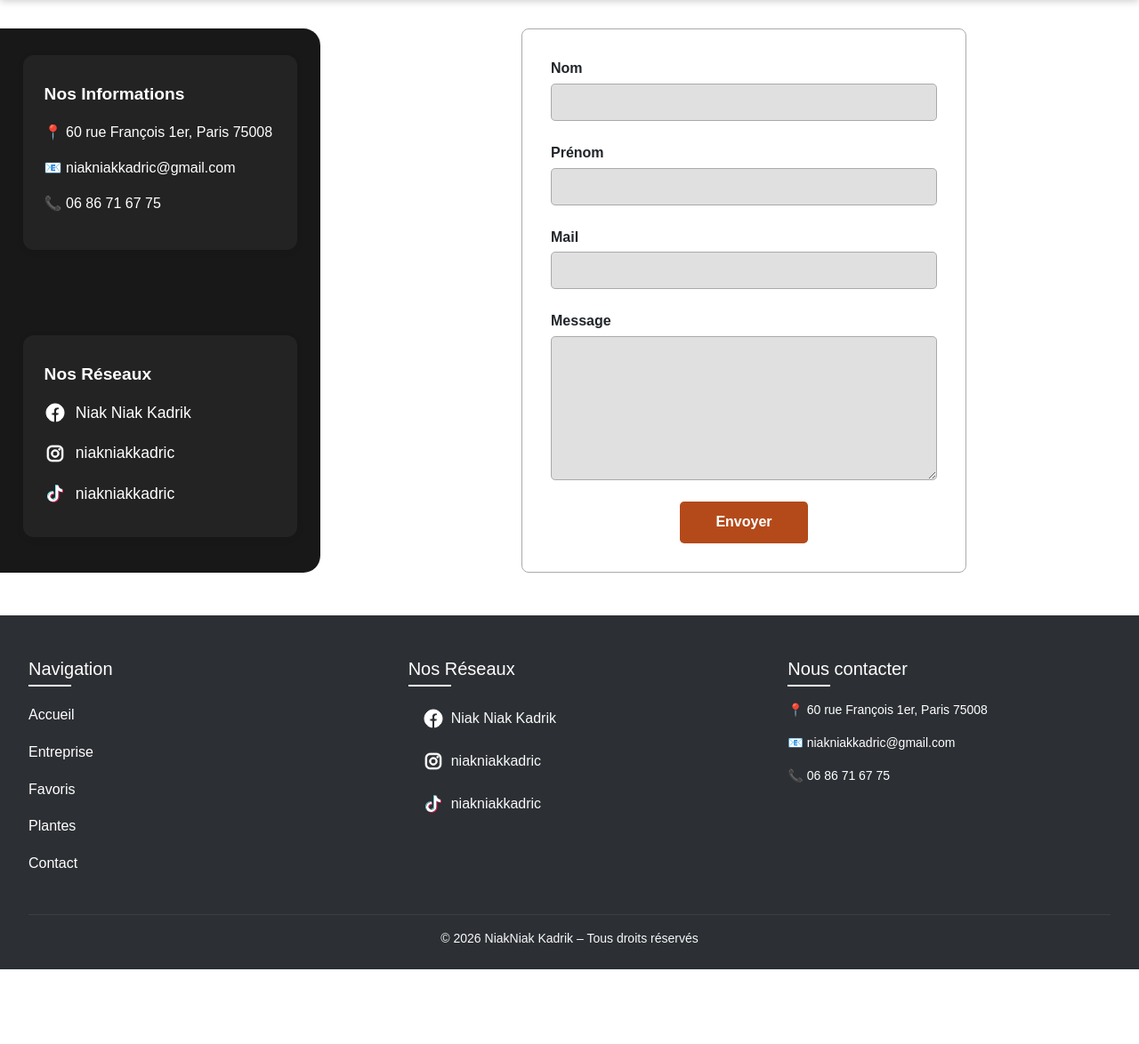
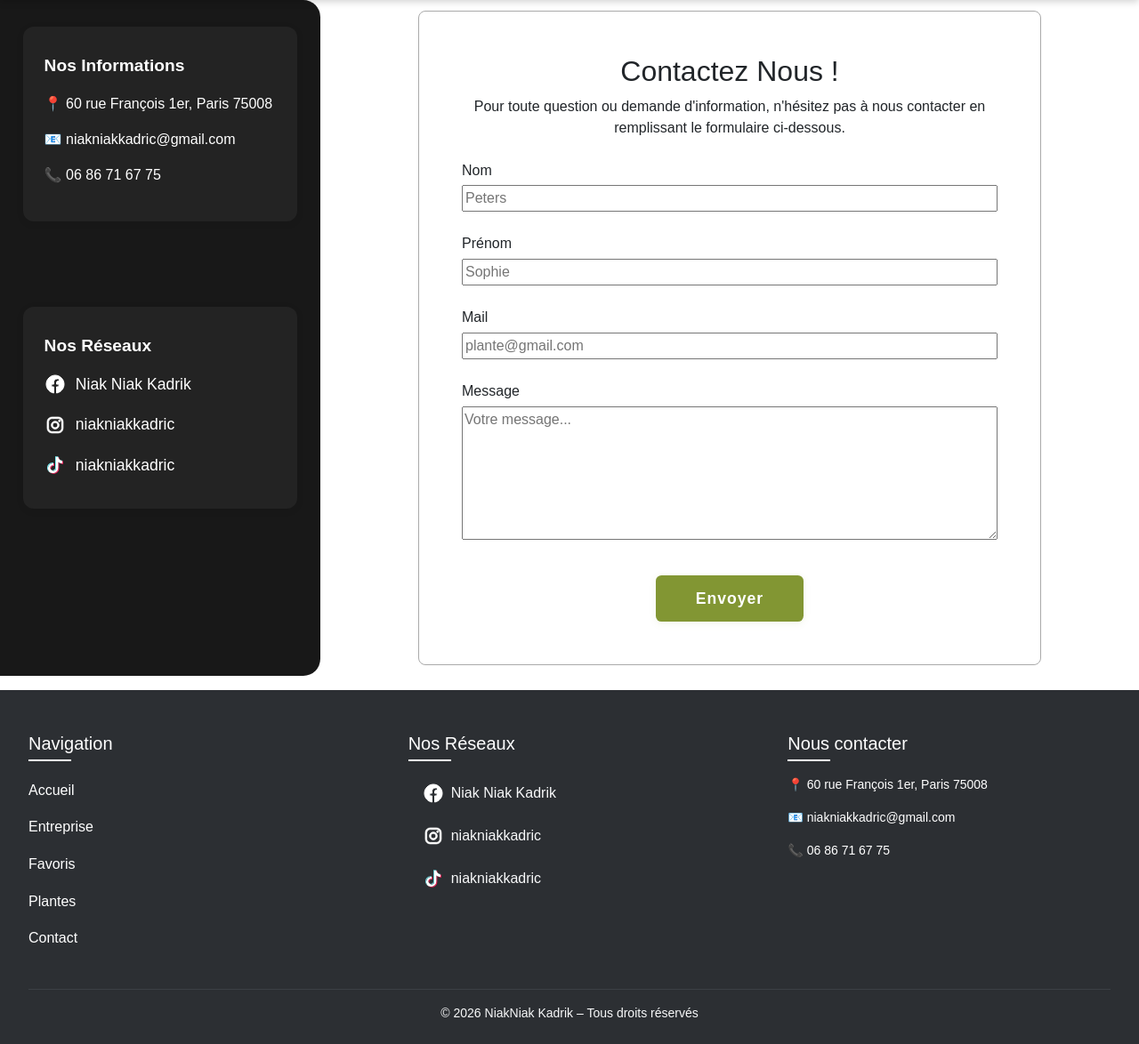
Before and after one commit to GhoX-Xelos/stage, a PHP site: page /views/contact/contact.php in a window 1280 px wide. Shown: the part 64-1238 px from the top of the page at 89% size. Before the commit the page ends 1154 px from the top, so only its background shows below. Run offline with PHP 8.4, Linux system fonts and the light colour scheme; data comes from the database, SQL or seed files in the repository.

Commit message:
contact modified

```diff
--- a/public/css/auth.css
+++ b/public/css/auth.css
@@ -1,10 +1,13 @@
 /* Styles pour les pages de connexion et d'inscription */
+body {
+    height: 12vh;
+}
 
 /* Styles pour la page d'INSCRIPTION (sign in) */
 .register-container {
     max-width: 650px;
     width: 90%;
-    margin: 3rem auto 3rem auto;
+    margin: 3rem auto 8rem auto;
     padding: 2.5rem;
     background: #ffffff;
     border-radius: 1rem;
--- a/public/css/contact.css
+++ b/public/css/contact.css
@@ -1,3 +1,85 @@
+.form-btn-row {
+    display: flex;
+    justify-content: center;
+    width: 100%;
+    margin-top: 1rem;
+}
+#contact-btn {
+    background: #829633;
+    color: #fff;
+    border: none;
+    border-radius: 0.4rem;
+    padding: 0.8rem 2.8rem;
+    font-weight: bold;
+    font-size: 1.1rem;
+    cursor: pointer;
+    box-shadow: 0 2px 8px rgba(130,150,51,0.10);
+    letter-spacing: 1px;
+    transition: background 0.2s, transform 0.15s;
+    outline: none;
+}
+#contact-btn:hover {
+    background: #6d7d29;
+    transform: translateY(-2px) scale(1.04);
+    box-shadow: 0 4px 16px rgba(130,150,51,0.16);
+}
+.contact-droite #contact-form {
+    width: 100%;
+    max-width: 700px;
+}
+.contact-droite {
+    margin-left: 3rem;
+    transition: margin 0.2s;
+}
+
+@media (max-width: 900px) {
+    .contact-conteneur {
+        flex-direction: column;
+    }
+    .contact-droite {
+        margin-left: 0;
+        margin-top: 1.5rem;
+    }
+}
+/* Structure responsive pour la page contact */
+.contact-conteneur {
+    display: flex;
+    width: 100%;
+    flex-wrap: wrap;
+    min-height: 95vh;
+}
+.contact-gauche {
+    width: 320px;
+    max-width: 95vw;
+    flex-shrink: 0;
+    display: flex;
+    flex-direction: column;
+}
+.contact-droite {
+    flex: 1;
+    margin-left: 0rem;
+    display: flex;
+    align-items: center;
+    justify-content: center;
+}
+
+@media (max-width: 900px) {
+    .contact-conteneur {
+        flex-direction: column;
+        min-height: unset;
+    }
+    .contact-gauche {
+        width: 100%;
+        margin-bottom: 1.5rem;
+    }
+    .contact-droite {
+        margin-left: 0;
+    }
+}
+#contact-simplified {
+    /* ...existing code... */
+}
+
 .contact-reseaux, .contact-reseaux * {
     color: #fff !important;
 }
@@ -41,14 +123,15 @@
     justify-content: flex-start;
     gap: 2rem;
     padding: 1.3rem 1.6rem;
-    margin-top: 2rem;
-    margin-bottom: 2rem;
     align-self: stretch;
     box-sizing: border-box;
     border-top-right-radius: 1.2rem;
     border-bottom-right-radius: 1.2rem;
     border-top-left-radius: 0;
     border-bottom-left-radius: 0;
+    margin-left: 0 !important;
+    position: relative;
+    left: 0;
 }
 
 .contact-reseaux {
@@ -85,25 +168,38 @@
     filter: brightness(1.2);
 }
 
+#contact-form p {
+    margin:0;
+}
 
 #contact-form-row {
     flex: 2;
     display: flex;
     justify-content: center;
+    align-items: center;
+    height: 100%;
 }
 /* Nouvelle structure page contact */
 #contact-layout {
     width: 100%;
-    min-height: 70vh;
-    display: block;
+    min-height: 100vh;
+    height: 100vh;
+    display: flex;
+    flex-direction: column;
+    justify-content: center;
 }
 
+/* Centrage et responsivité du formulaire */
 #contact-row {
     display: flex;
     flex-direction: row;
     gap: 2rem;
-    align-items: flex-start;
+    align-items: center;
+    justify-content: center;
     width: 100%;
+    min-height: 80vh;
+    height: auto;
+    box-sizing: border-box;
 }
 
 
@@ -149,23 +245,23 @@
 #contact-form-row {
     flex: 1;
     display: flex;
-    align-items: flex-start;
+    align-items: center;
     justify-content: center;
+    width: 100%;
 }
 
 /* Ajout d'un espace au-dessus du formulaire */
 #contact-form {
-    margin-top: 2rem;
-    margin-bottom: 2rem;
     background: #fff;
     border: 1px solid #aaa;
     border-radius: 0.5rem;
-    padding: 2rem;
+    padding: 3rem;
     width: 100%;
-    max-width: 500px;
+    max-width: 50%;
     display: flex;
     flex-direction: column;
     gap: 1.5rem;
+    justify-content: center;
 }
 
 .form-group {
@@ -174,64 +270,46 @@
     gap: 0.3rem;
 }
 
-#contact-form label {
-    font-weight: 600;
-    font-size: 1rem;
-}
-
-#contact-form input,
-#contact-form textarea {
-    width: 100%;
-    background: #e0e0e0;
-    border: 1px solid #aaa;
-    border-radius: 0.3rem;
-    padding: 0.5rem;
-    font-size: 1rem;
-}
-
-#contact-form textarea {
-    resize: vertical;
-}
-
-.form-btn-row {
-    display: flex;
-    justify-content: center;
-}
-
-#contact-btn {
-    background: #b44a1a;
-    color: #fff;
-    border: none;
-    border-radius: 0.3rem;
-    padding: 0.7rem 2.5rem;
-    font-weight: bold;
-    font-size: 1rem;
-    cursor: pointer;
-    transition: background 0.2s;
-}
 
 #contact-btn:hover {
     background: #a03d13;
 }
 
 @media (max-width: 900px) {
+    #contact-simplified {
+        display: flex;
+        flex-wrap: wrap;
+        gap: 2rem;
+        justify-content: center;
+        align-items: center;
+        min-height: 100vh;
+        width: 100vw;
+        /* padding supprimé */
+    }
     #contact-bande {
-        flex-direction: column;
-        gap: 1.5rem;
+        max-width: 95vw;
+        width: 100%;
+        margin-bottom: 0.5rem;
+        border-radius: 1.2rem 1.2rem 0 0;
         padding: 1rem 0.5rem;
-    }
-    .contact-infos, .contact-reseaux {
-        min-width: 0;
     }
 }
 
 @media (max-width: 600px) {
+    #contact-simplified {
+        flex-direction: column;
+        gap: 1rem;
+        min-height: unset;
+        height: auto;
+    }
     #contact-form {
         padding: 1rem;
         max-width: 98vw;
     }
     #contact-bande {
         padding: 0.5rem 0.2rem;
+        max-width: 98vw;
+        border-radius: 1.2rem 1.2rem 0 0;
     }
 }
 .grid6 {
--- a/views/contact/contact.php
+++ b/views/contact/contact.php
@@ -32,9 +32,8 @@ $stmtReseaux = $pdo->query("SELECT * FROM reseaux ORDER BY id");
 $reseaux = $stmtReseaux ? $stmtReseaux->fetchAll() : [];
 ?>
 
-    <section id="contact-layout">
-        <div id="contact-row">
-            <div id="contact-bande">
+    <section class="contact-conteneur">
+        <div class="contact-gauche" id="contact-bande">
             <div class="contact-infos">
                 <h3>Nos Informations</h3>
                 <div>
@@ -68,29 +67,32 @@ $reseaux = $stmtReseaux ? $stmtReseaux->fetchAll() : [];
                 </div>
             </div>
         </div>
-            <div id="contact-form-row">
+        <div class="contact-droite">
             <form method="POST" action="https://formspree.io/f/mqebyawo" id="contact-form">
+                <div class="contact-titre" style="text-align:center; margin-bottom:0rem;">
+                    <h2>Contactez Nous !</h2>
+                    <p>Pour toute question ou demande d'information, n'hésitez pas à nous contacter en remplissant le formulaire ci-dessous.</p>
+                </div>
             <div class="form-group">
                 <label for="nom">Nom</label>
-                        <input type="text" id="nom" name="nom" required>
+                <input type="text" id="nom" name="nom" placeholder="Peters" required>
             </div>
             <div class="form-group">
                 <label for="prenom">Prénom</label>
-                        <input type="text" id="prenom" name="prenom" required>
+                <input type="text" id="prenom" name="prenom" placeholder="Sophie" required>
             </div>
             <div class="form-group">
                 <label for="email">Mail</label>
-                        <input type="email" id="email" name="email" required>
+                <input type="email" id="email" name="email" placeholder="plante@gmail.com" required>
             </div>
             <div class="form-group">
                 <label for="message">Message</label>
-                        <textarea id="message" name="message" required rows="6"></textarea>
+                <textarea id="message" name="message" placeholder="Votre message..." required rows="6"></textarea>
             </div>
             <div class="form-btn-row">
                 <button type="submit" id="contact-btn">Envoyer</button>
             </div>
         </form>
-            </div>
         </div>
     </section>
 
```
Lines whose indentation alone changed are shown as unchanged.
